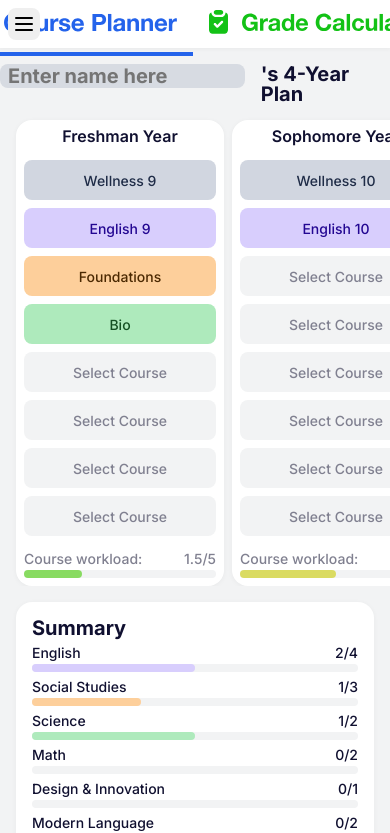
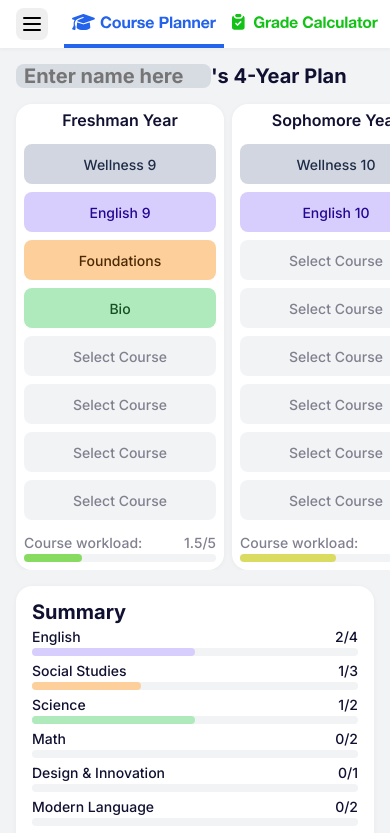
Before and after one commit to devinmd/course-planner, a React (Vite) app: page / in a window 390 px wide. Shown: the top 833 px of the page. Built offline with nearby package versions, Linux system fonts and the light colour scheme.

Commit message:
fix mobile styling

```diff
--- a/src/App.css
+++ b/src/App.css
@@ -13,7 +13,7 @@
   /* other */
   --error: #f44747;
   --error-l1: hsl(0, 80%, 95%);
-  --accent: #2463eb;
+  --accent: #2562ea;
 
   /* department colors */
   --purple: hsl(252, 91%, 85%);
--- a/src/components/TopNav.css
+++ b/src/components/TopNav.css
@@ -24,6 +24,11 @@
   gap: 0;
   align-items: center;
   /* gap: 2rem; */
+}
+
+.topnav .logo-container a {
+  height: calc(4rem - 4px);
+  padding: 0 1rem;
 }
 
 .topnav a {
@@ -66,9 +71,18 @@
 /* Mobile Styles */
 @media screen and (min-width: 0px) and (max-width: 1024px) {
   div.topnav {
-    padding: 16px;
-    height: 48px;
-    justify-content: center;
+    padding: 1rem;
+    gap: 1rem;
+    height: 3rem;
+  }
+
+  .topnav .logo-container a {
+    height: calc(3rem - 4px);
+    padding: 0 0.5rem;
+  }
+
+  .topnav .logo-container a img.logo {
+    height: 1rem;
   }
 
   div.topnav div.logo img {
@@ -99,10 +113,6 @@
     background-size: 24px 24px !important;
     background-position: center !important;
     background-repeat: no-repeat;
-    box-shadow: none;
-    position: fixed;
-    left: 8px;
-    top: 8px;
   }
 
   div.mobile-settings h3 {
--- a/src/components/TopNav.tsx
+++ b/src/components/TopNav.tsx
@@ -26,17 +26,7 @@ export default function TopNav({
   return (
     <>
       <div className="topnav">
-        {/* logos */}
-        <div className="logo-container">
-          <Link to="/courseplanner" className={isCoursePlanner ? "" : "inactive"} style={{ borderBottom: isCoursePlanner ? "4px solid #2463EB" : "4px solid transparent", height: "calc(4rem - 4px)", padding: "0 1rem" }}>
-            <img className="logo" src="/logo.svg" />
-          </Link>
-          <Link to="/gradecalculator" className={isGradeCalculator ? "" : "inactive"} style={{ borderBottom: isGradeCalculator ? "4px solid #16C216" : "4px solid transparent", height: "calc(4rem - 4px)", padding: "0 1rem" }}>
-            <img className="logo" src="/logo2.svg" />
-          </Link>
-        </div>
-
-        {isMobile && (
+         {isMobile && (
           <>
             <button
               onClick={() => setShowMobileSettings(!showMobileSettings)}
@@ -44,6 +34,17 @@ export default function TopNav({
             ></button>
           </>
         )}
+        {/* logos */}
+        <div className="logo-container">
+          <Link to="/courseplanner" className={isCoursePlanner ? "" : "inactive"} style={{ borderBottom: isCoursePlanner ? "4px solid #2463EB" : "4px solid transparent" }}>
+            <img className="logo" src="/logo.svg" />
+          </Link>
+          <Link to="/gradecalculator" className={isGradeCalculator ? "" : "inactive"} style={{ borderBottom: isGradeCalculator ? "4px solid #16C216" : "4px solid transparent" }}>
+            <img className="logo" src="/logo2.svg" />
+          </Link>
+        </div>
+
+
 
         {/* mobile settings modal */}
         {showMobileSettings && onCheck && onResetClasses && copyURL && (
--- a/src/pages/CoursePlanner.tsx
+++ b/src/pages/CoursePlanner.tsx
@@ -314,7 +314,7 @@ function ClassesGrid({
   return (
     <>
 
-      <div style={{ display: "flex", alignItems: "center", marginBottom: "-1rem" }}>
+      <div style={{ display: "flex", alignItems: "center", marginBottom: "-1rem" }} className="name-bar">
         <input placeholder="Enter name here" type="text" className="name-input" value={userName} onChange={(e) => setUserName(e.target.value)} />
         <h3 className="title">'s 4-Year Plan</h3>
       </div>
--- a/src/pages/coursePlanner.css
+++ b/src/pages/coursePlanner.css
@@ -100,6 +100,7 @@ button.filled.error {
 .class-selector button.filled:disabled:hover {
   opacity: 0.5;
   cursor: default;
+  outline: none;
 }
 
 /*  */
@@ -191,8 +192,12 @@ button.blue:hover {
     padding: 1rem 1rem 0 1rem;
     max-width: 100vw;
   }
-  h3.title {
-    margin: 16px 0 0 1rem;
+  div.name-bar {
+    margin: 1rem 0 0 1rem;
+  }
+
+  .name-bar input {
+    width: 50vw;
   }
 
   div.class-selector-wrapper,
```
